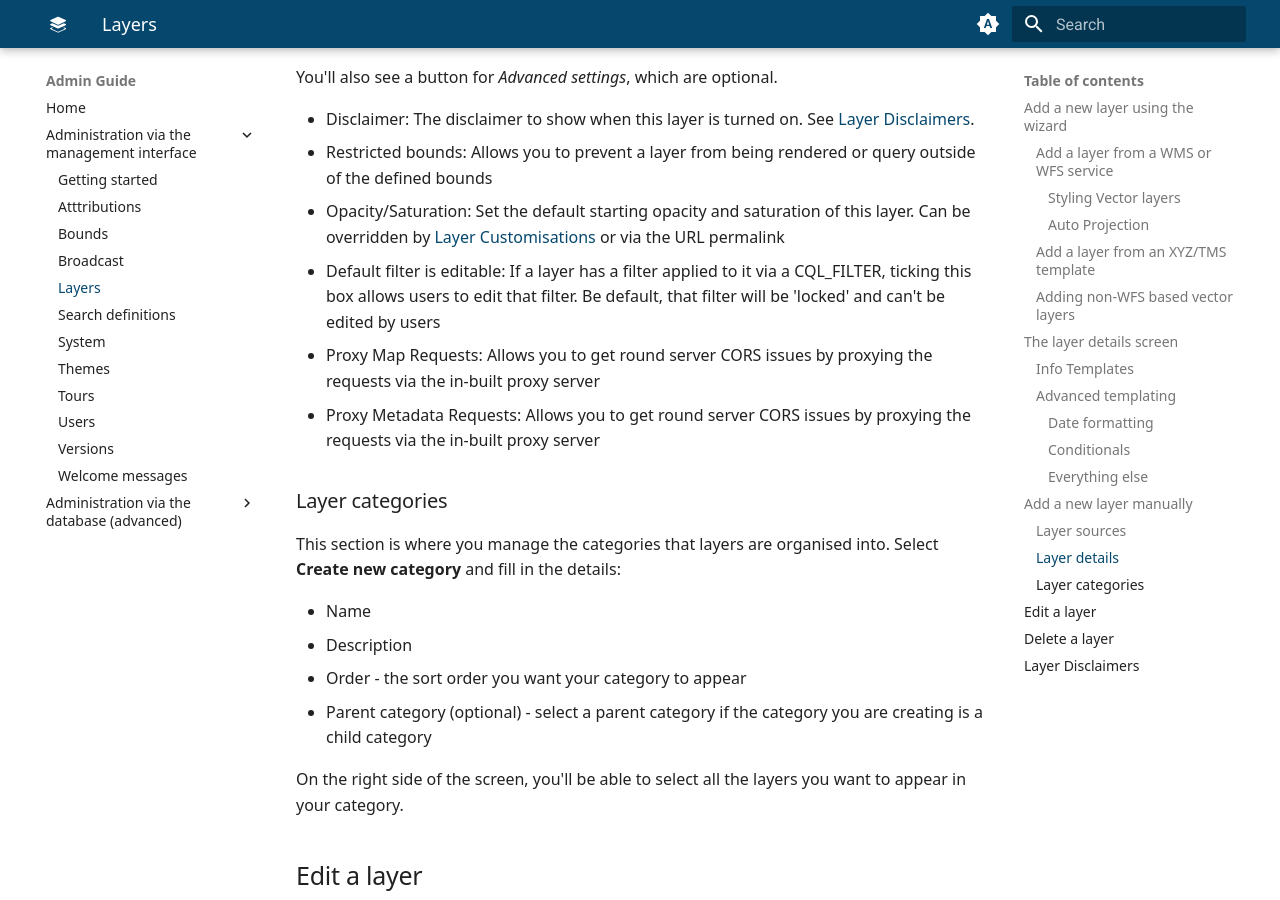
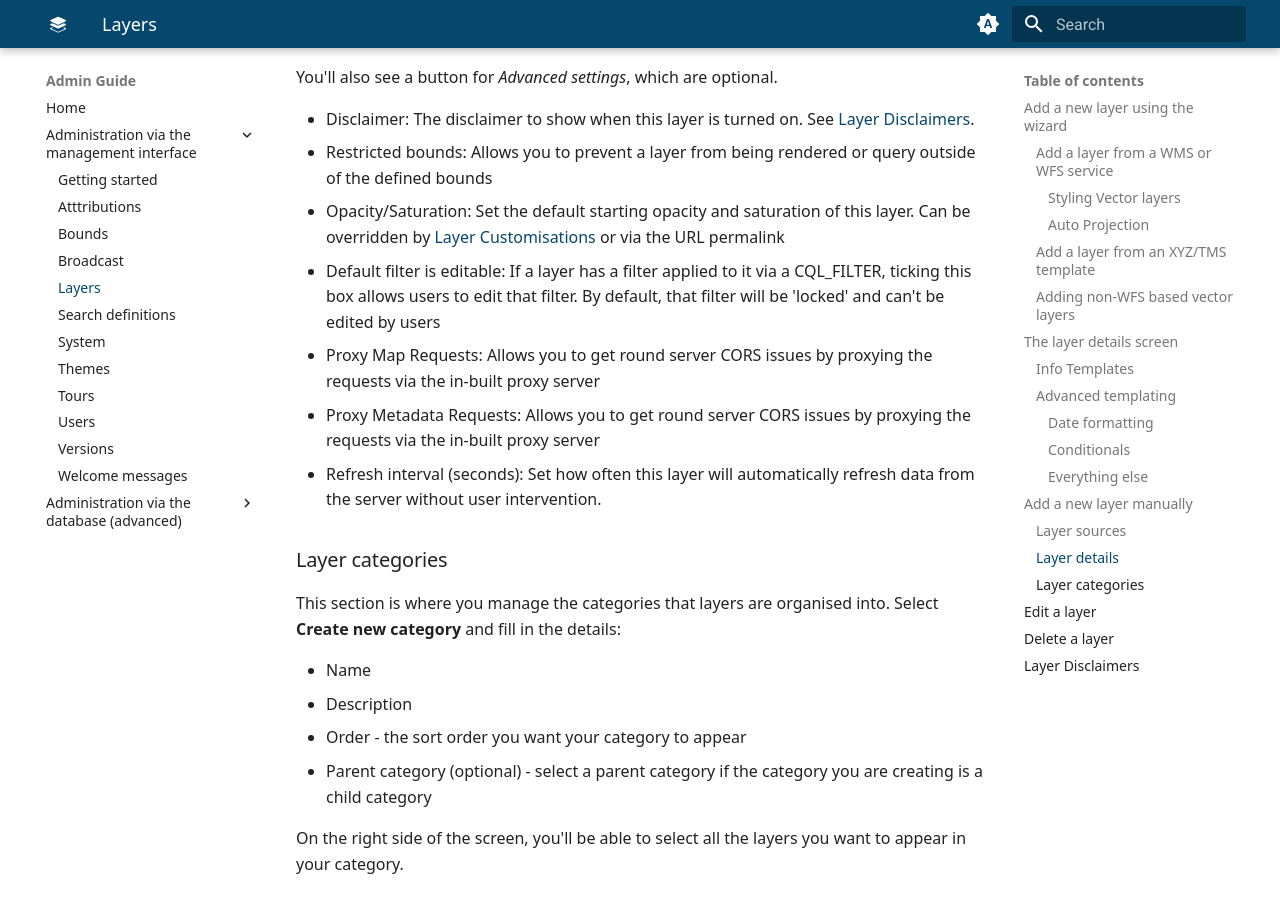
Before and after one commit to Dorset-Council-UK/GIFramework-Maps-Admin-Guide, an MkDocs documentation site: the page built from docs/gui/layers.md, in a window 1280 px wide and 900 px high, scrolled down 10733 px. Built offline with MkDocs 1.6.1 and Material for MkDocs 9.7.7, drawn with Linux system fonts in a browser that asks for light colours.

Commit message:
Update layers.md (#5)

```diff
--- a/docs/db/layers.md
+++ b/docs/db/layers.md
@@ -126,6 +126,7 @@ Once this has been created, the layer table has the following fields to fill in:
 - `ProxyMapRequests` - A Boolean indicating if all GetMap requests should be proxied via the [application proxy](../db/proxy.md). Only use this if a remote layer can't handle CORS requests (errors will appear in the console and layer control when using this layer if this is the case). See [Proxying](../db/proxy.md) for more details
 - `ProxyMetaRequests` - As above, but related to all metadata and query requests, such as `GetCapabilities` and `GetFeatureInfo`. See [Proxying](../db/proxy.md) for more details
 - `LayerDisclaimerId` - An optional `Id` from the [`Layer Disclaimers`](#layer-disclaimers) table that defines which disclaimer to show for this layer. Leave blank for no disclaimer
+- `RefreshInterval` - Optional. How often this layer should automatically refresh with new data from the server, in seconds.
 
 #### Info Templates
 
--- a/docs/gui/layers.md
+++ b/docs/gui/layers.md
@@ -275,9 +275,10 @@ You'll also see a button for *Advanced settings*, which are optional.
 - Disclaimer: The disclaimer to show when this layer is turned on. See [Layer Disclaimers](#layer-disclaimers).
 - Restricted bounds: Allows you to prevent a layer from being rendered or query outside of the defined bounds
 - Opacity/Saturation: Set the default starting opacity and saturation of this layer. Can be overridden by [Layer Customisations](../gui/versions.md#layer-customisations) or via the URL permalink
-- Default filter is editable: If a layer has a filter applied to it via a CQL_FILTER, ticking this box allows users to edit that filter. Be default, that filter will be 'locked' and can't be edited by users
+- Default filter is editable: If a layer has a filter applied to it via a CQL_FILTER, ticking this box allows users to edit that filter. By default, that filter will be 'locked' and can't be edited by users
 - Proxy Map Requests: Allows you to get round server CORS issues by proxying the requests via the in-built proxy server
 - Proxy Metadata Requests: Allows you to get round server CORS issues by proxying the requests via the in-built proxy server
+- Refresh interval (seconds): Set how often this layer will automatically refresh data from the server without user intervention.
 
 ### Layer categories
 
```
